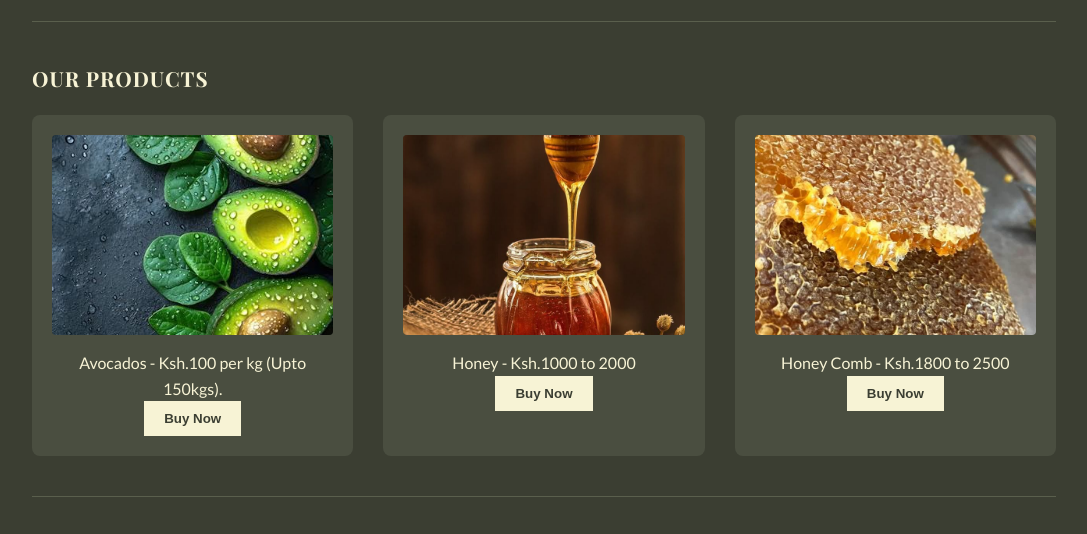
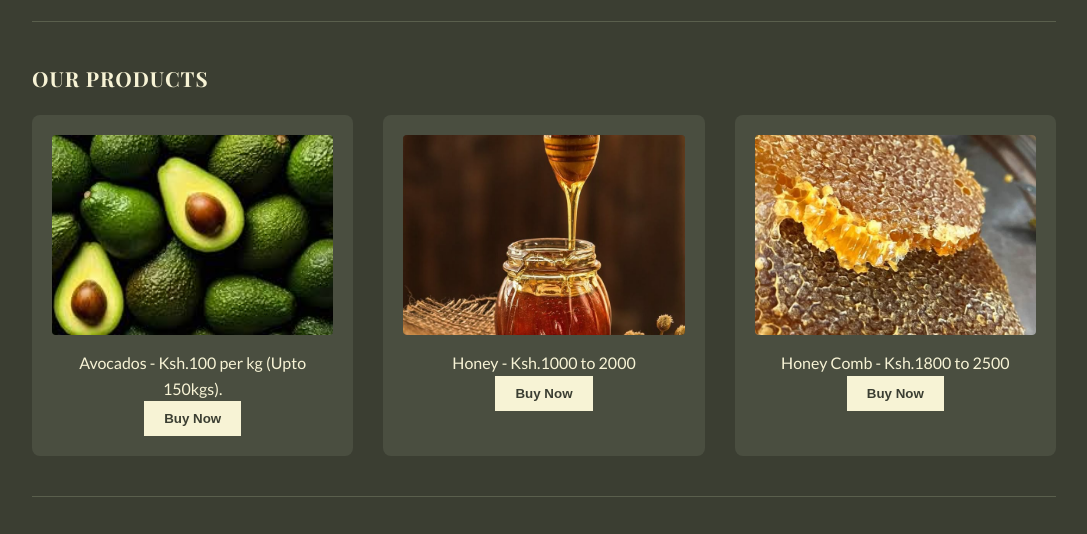
Before and after one commit to teddjames/Agricultural-Consultancy-Agency-, a plain HTML site: page index.html in a window 1280 px wide. Shown: the part 1060-1594 px from the top of the page, without its empty margins (96-1183 px from the left). Drawn offline with nearby package versions, Linux system fonts and the light colour scheme.

Commit message:
updated avocado image

```diff
--- a/index.html
+++ b/index.html
@@ -73,7 +73,7 @@
         <h2 class="section-heading">Our Products</h2>
         <div class="product-grid">
             <div class="product-card">
-                <div class="img-container"><img src="/images/avocadoimage3.jpg" alt="Avocado"></div>
+                <div class="img-container"><img src="/images/avocadoimage5.jpg" alt="Avocado"></div>
                 <p>Avocados - Ksh.100 per kg (Upto 150kgs).</p>
                 <button onclick="whatsapp('Avocado')">Buy Now</button>
             </div>
```
Also changed, not shown: images/avocadoimage5.jpg (added).
